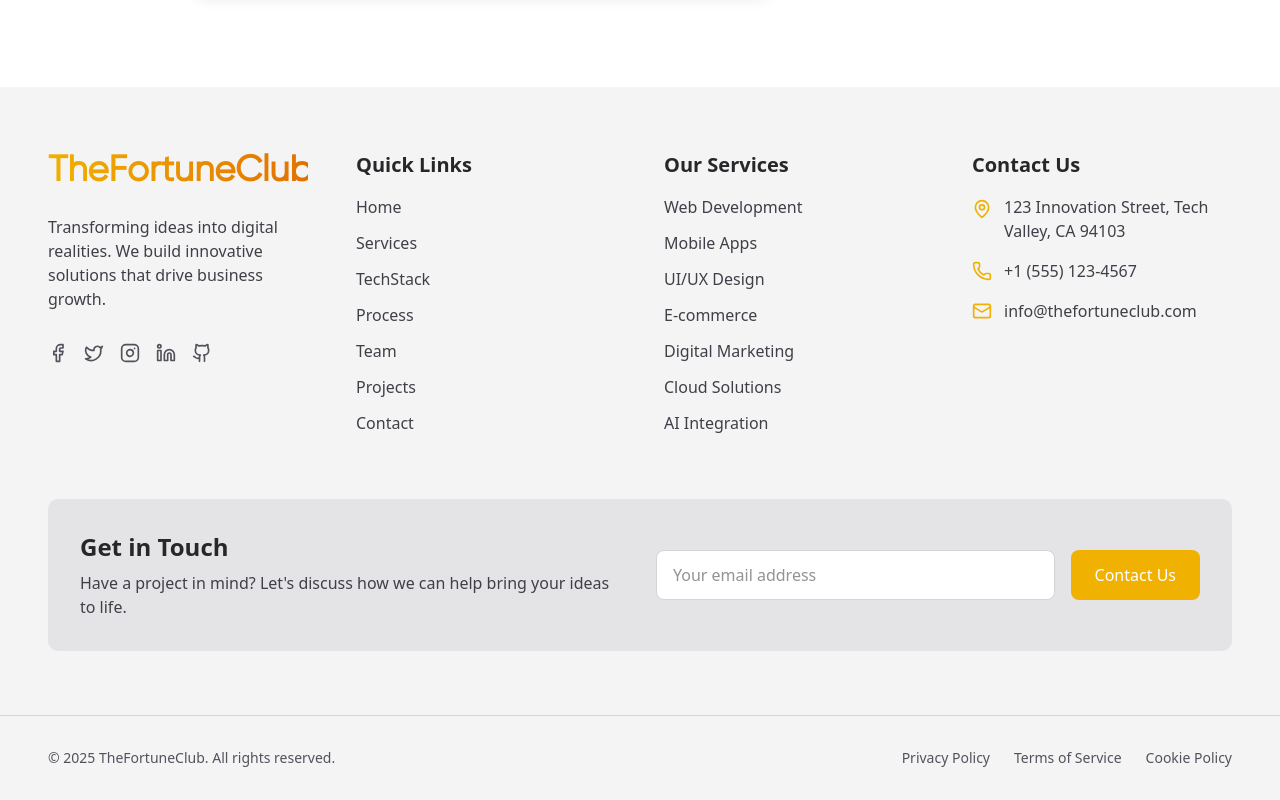
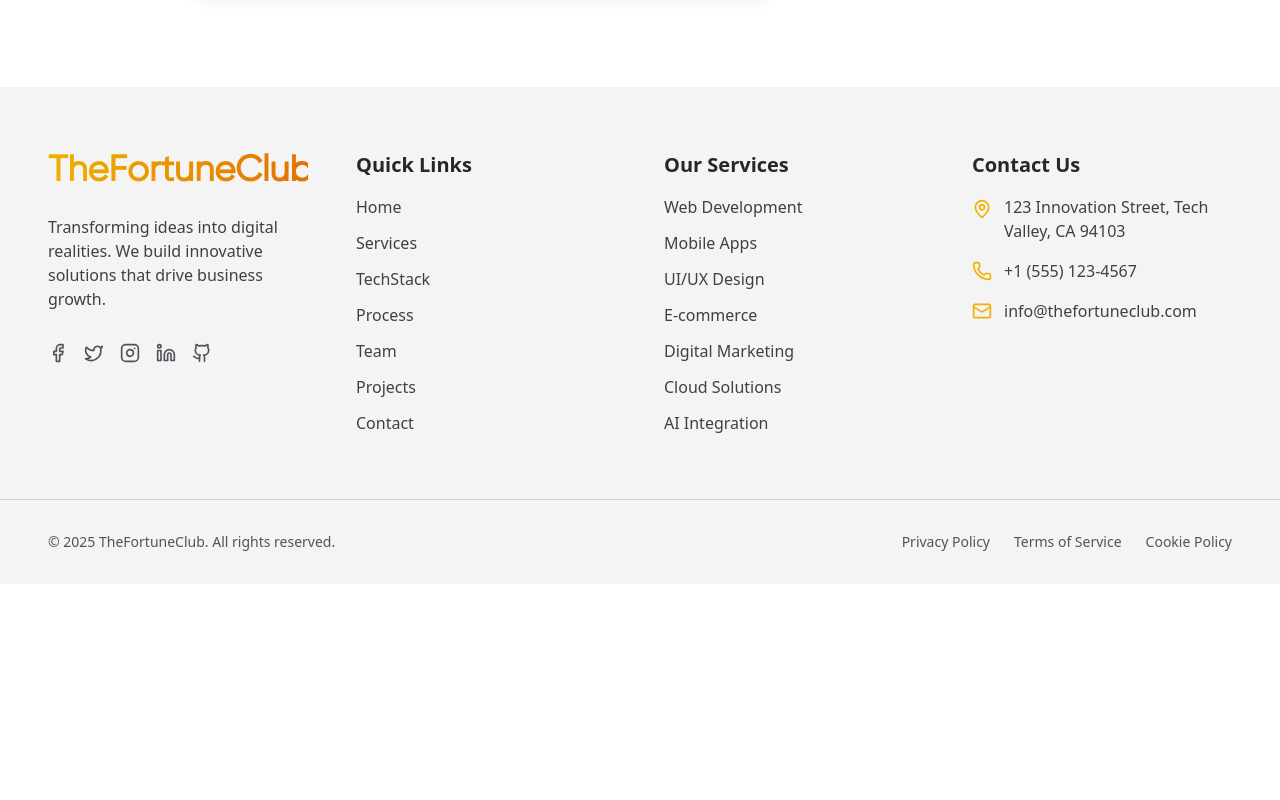
Before and after one commit to Animish2002/TheFortune.Club, a React (Vite) app: page / in a window 1280 px wide. Shown: the part 8359-9159 px from the top of the page. After the commit the page ends 8943 px from the top, so only its background shows below. Built offline with nearby package versions, Linux system fonts and the light colour scheme.

Commit message:
Removed Subscribe Letter section

```diff
--- a/src/LandingPage/Footer.jsx
+++ b/src/LandingPage/Footer.jsx
@@ -69,27 +69,7 @@ const Footer = () => {
         </div>
       </div>
 
-      {/* Get in Touch Section */}
-      <div className="container mx-auto px-6 md:px-12 mt-16">
-        <div className="bg-zinc-200 dark:bg-zinc-800 rounded-lg p-6 md:p-8">
-          <div className="grid grid-cols-1 md:grid-cols-2 gap-8 items-center">
-            <div>
-              <h3 className="text-xl md:text-2xl font-semibold text-zinc-800 dark:text-zinc-200">Get in Touch</h3>
-              <p className="text-zinc-700 dark:text-zinc-300 mt-2">Have a project in mind? Let's discuss how we can help bring your ideas to life.</p>
-            </div>
-            <div className="flex flex-col sm:flex-row gap-4">
-              <input
-                type="email"
-                placeholder="Your email address"
-                className="px-4 py-3 rounded-md flex-grow focus:outline-none focus:ring-2 focus:ring-yellow-500 border border-zinc-300 dark:border-zinc-700 bg-white dark:bg-zinc-900 text-zinc-800 dark:text-zinc-200"
-              />
-              <button className="bg-yellow-500 hover:bg-yellow-600 text-white px-6 py-3 rounded-md transition-colors font-medium">
-                Contact Us
-              </button>
-            </div>
-          </div>
-        </div>
-      </div>
+
 
       {/* Copyright */}
       <div className="container mx-auto px-6 md:px-12 mt-16 pt-8 border-t border-zinc-300 dark:border-zinc-700">
```
Also changed, not shown: 1 other file (tests, documents, lock files or other folders).
